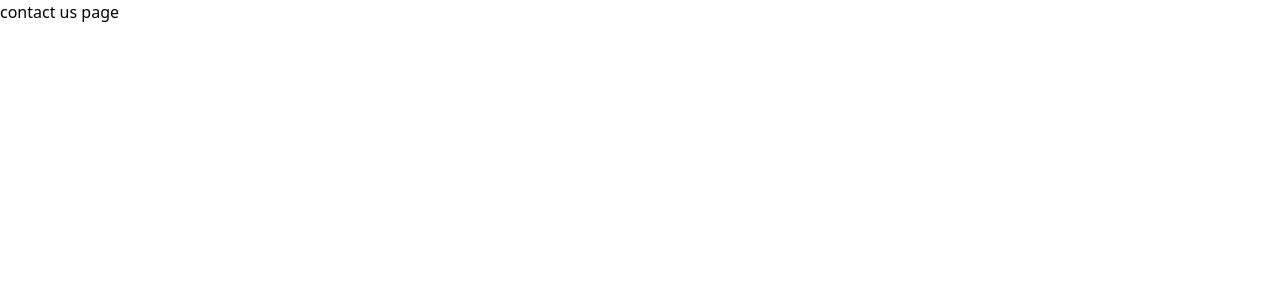
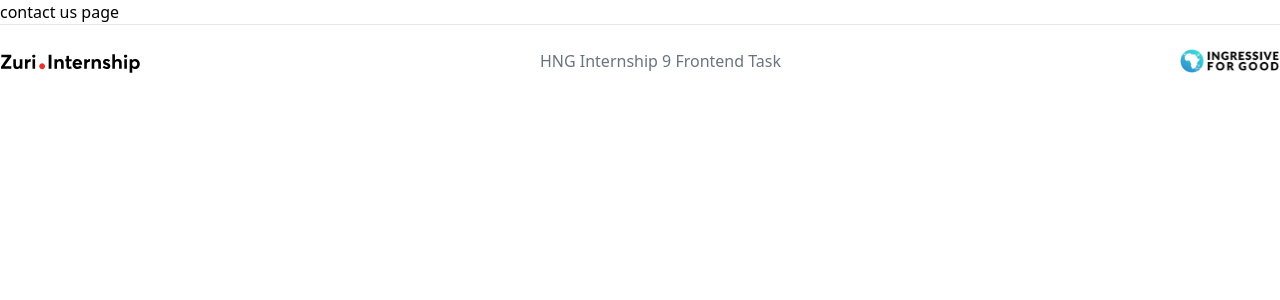
Before and after one commit to CyberGeni/linktree-v2-hng9, a React (Vite) app: page /contact in a window 1280 px wide. Shown: the top 300 px of the page. Built offline with nearby package versions, Linux system fonts and the light colour scheme.

Commit message:
chore: extracted footer to standalone component

```diff
--- /dev/null
+++ b/src/components/Footer.jsx
@@ -0,0 +1,16 @@
+import zuriLogo from '../assets/zuri-logo.svg'
+import i4gLogo from '../assets/i4g-logo.svg'
+
+function Footer() {
+    return (
+        <>
+            <footer className="space-y-5 md:space-y-0 border-t py-6 mb-6 md:flex md:items-center md:justify-between">
+                <img src={zuriLogo} alt="" />
+                <p className="text-gray-500">HNG Internship 9 Frontend Task</p>
+                <img src={i4gLogo} alt="" />
+            </footer>
+        </>
+    );
+}
+
+export default Footer;
--- a/src/pages/Contact.jsx
+++ b/src/pages/Contact.jsx
@@ -1,9 +1,12 @@
+import Footer from '../components/Footer'
+
 function Contact() {
     return (
         <>
-        <div>
-            contact us page
-        </div>
+            <div>
+                contact us page
+                <Footer />
+            </div>
         </>
      );
 }
--- a/src/pages/Home.jsx
+++ b/src/pages/Home.jsx
@@ -1,10 +1,10 @@
 import '../App.css'
 import { Link } from "react-router-dom";
+import Footer from '../components/Footer'
 import profileImg from '../assets/profile-img.png'
 import slackIcon from '../assets/slack-icon.svg'
 import githubIcon from '../assets/github-icon.svg'
-import zuriLogo from '../assets/zuri-logo.svg'
-import i4gLogo from '../assets/i4g-logo.svg'
+
 
 function App() {
 
@@ -24,7 +24,7 @@ function App() {
           <a href="http://books.zuri.team" id="books" className="text-center bg-gray-200 hover:bg-gray-300 transition-all text-gray-900 rounded py-5">Zuri Books</a>
           <a href="https://books.zuri.team/python-for-beginners?ref_id=cybergenie" id="book__python" className="text-center bg-gray-200 hover:bg-gray-300 transition-all text-gray-900 rounded py-5">Python Books</a>
           <a href="https://background.zuri.team" id="pitch" className="text-center bg-gray-200 hover:bg-gray-300 transition-all text-gray-900 rounded py-5">Background Check for Coders</a>
-          <a href="https://books.zuri.team/design-rules" id="book__design" className="text-center bg-gray-200 hover:bg-gray-300 transition-all text-gray-900 rounded py-5">Design Books</a>
+          <a href="https://books.zuri.team/design-rules" id="contact" className="text-center bg-gray-200 hover:bg-gray-300 transition-all text-gray-900 rounded py-5">Contact Me</a>
           <Link to="/contact" id="book__design" className="text-center bg-gray-200 hover:bg-gray-300 transition-all text-gray-900 rounded py-5">Design Books</Link>
         </section>
         <section className="flex justify-center space-x-3 my-6">
@@ -32,11 +32,7 @@ function App() {
           <img src={githubIcon} alt="" />
         </section>
       </main>
-      <footer className="space-y-5 md:space-y-0 border-t py-6 mb-6 md:flex md:items-center md:justify-between">
-        <img src={zuriLogo} alt="" />
-        <p className="text-gray-500">HNG Internship 9 Frontend Task</p>
-        <img src={i4gLogo} alt="" />
-      </footer>
+      <Footer />
     </div>
   )
 }
```
